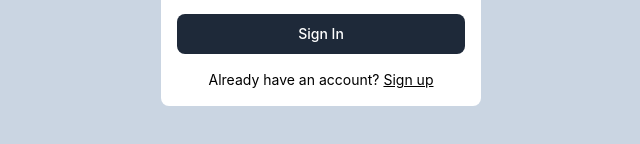
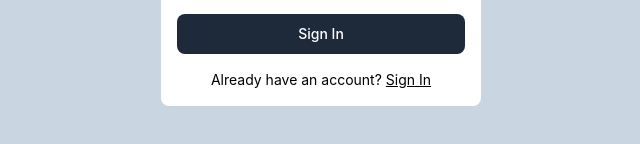
Before and after one commit to VIPUL070/paytm_app, a React (Vite) app in the folder frontend/: page /signup in a window 1280 px wide. Shown: the part 558-702 px from the top of the page, without its empty margins (319-959 px from the left). Built offline with nearby package versions, Linux system fonts and the light colour scheme.

Commit message:
Minor bug fix

```diff
--- a/frontend/src/pages/Dashboard.jsx
+++ b/frontend/src/pages/Dashboard.jsx
@@ -6,9 +6,9 @@ function Dashboard() {
 
   return (
     <div>
-      <AppBar label = {(first)}></AppBar>
+      <AppBar label = ""></AppBar>
       <div className="m-8">
-        <Balance value={(amount)}></Balance>
+        <Balance value=""></Balance>
         <Users></Users>
       </div>
     </div>
--- a/frontend/src/pages/Signup.jsx
+++ b/frontend/src/pages/Signup.jsx
@@ -38,7 +38,7 @@ const SignUp = () => {
           </div>
           <BottomWarning
             label={"Already have an account?"}
-            buttonText={"Sign up"}
+            buttonText={"Sign In"}
             to={"/signin"}
           ></BottomWarning>
         </div>
```
